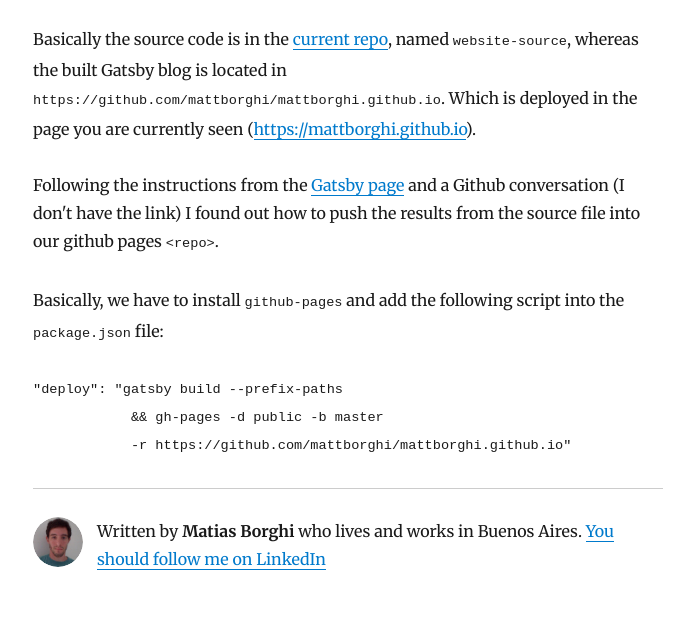
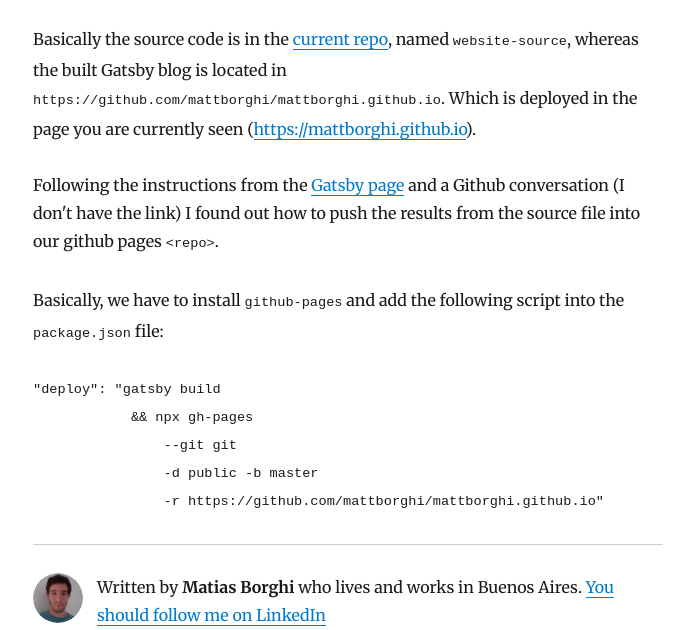
Before and after one commit to mattborghi/myblog, a Gatsby site: page /github-pages/ in a window 1280 px wide. Shown: the part 170-800 px from the top of the page, without its empty margins (292-986 px from the left). Built offline with nearby package versions, Linux system fonts and the light colour scheme; Gatsby itself is replaced by a stand-in of ours; some packages are replaced by stand-ins of ours; code samples lack their colours.

Commit message:
:heavy_plus_sign: modified github post + deploying script

````diff
--- a/content/blog/github-pages/index.md
+++ b/content/blog/github-pages/index.md
@@ -11,7 +11,9 @@
 Basically, we have to install `github-pages` and add the following script into the `package.json` file:
 
 ```json
-"deploy": "gatsby build --prefix-paths
-            && gh-pages -d public -b master
-            -r https://github.com/mattborghi/mattborghi.github.io"
+"deploy": "gatsby build
+            && npx gh-pages
+                --git git
+                -d public -b master
+                -r https://github.com/mattborghi/mattborghi.github.io"
 ```
--- a/package.json
+++ b/package.json
@@ -56,6 +56,6 @@
     "start": "npm run develop",
     "serve": "gatsby serve",
     "test": "echo \"Write tests! -> https://gatsby.dev/unit-testing\"",
-    "deploy": "gatsby build --prefix-paths && gh-pages -d public -b master -r https://github.com/mattborghi/mattborghi.github.io"
+    "deploy": "gatsby build && npx gh-pages --git git -d public -b master -r https://github.com/mattborghi/mattborghi.github.io"
   }
 }
````
